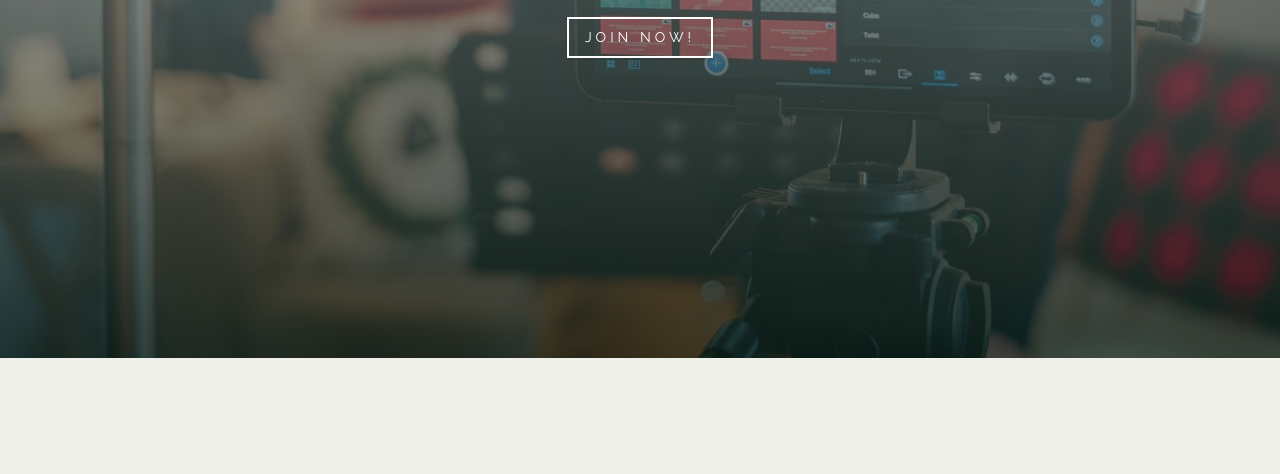
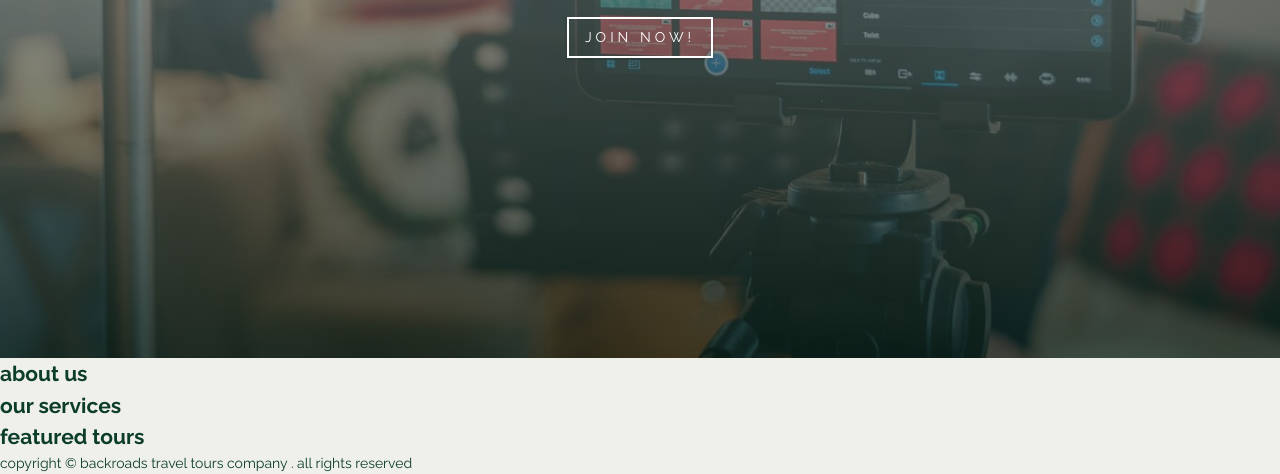
Before and after one commit to fnintani/nyx-management, a plain HTML site: page index.html in a window 1280 px wide. Shown: the part 564-1038 px from the top of the page. Before the commit the page ends 922 px from the top, so only its background shows below. Drawn offline with Linux system fonts and the light colour scheme.

Commit message:
menambah elemen section dan mengubah style link hero

```diff
--- a/index.html
+++ b/index.html
@@ -56,5 +56,30 @@
         </div>
       </div>
     </header>
+    <!-- about -->
+    <section id="about" class="section">
+      <div class="title">
+        <h2>about <span>us</span></h2>
+      </div>
+    </section>
+    <!-- services -->
+    <section id="services" class="section">
+      <div class="title">
+        <h2>our <span>services</span></h2>
+      </div>
+    </section>
+    <!-- contact -->
+    <section id="tours" class="section">
+      <div class="title">
+        <h2>featured <span>tours</span></h2>
+      </div>
+    </section>
+    <!-- footer -->
+    <footer class="section">
+      <p>
+        copyright &copy; backroads travel tours company
+        <span id="date"></span>. all rights reserved
+      </p>
+    </footer>
 </body>
 </html>
--- a/styles.css
+++ b/styles.css
@@ -124,7 +124,7 @@ nav {
 /* hero */
 header {
     min-height: 100vh;
-    background: linear-gradient(rgba(255, 255, 255, 0.5), rgb(5, 27, 19, 0.7)),
+    background: linear-gradient(rgba(255, 255, 255, 0.5), rgba(5, 29, 20, 0.7)),
       url(./images/hero.jpg) center/cover no-repeat;
 }
 .banner {
```
